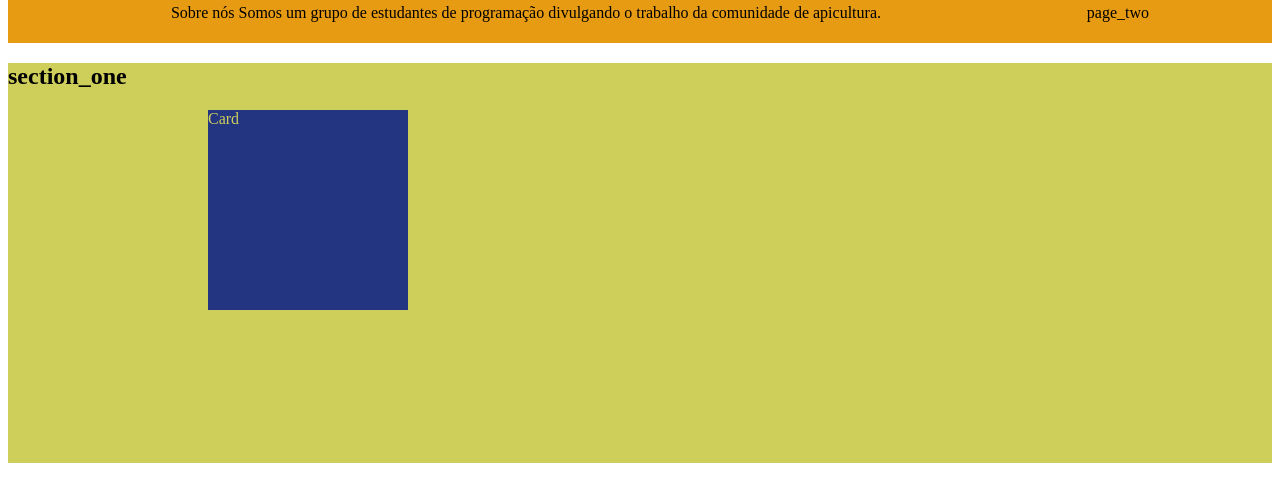
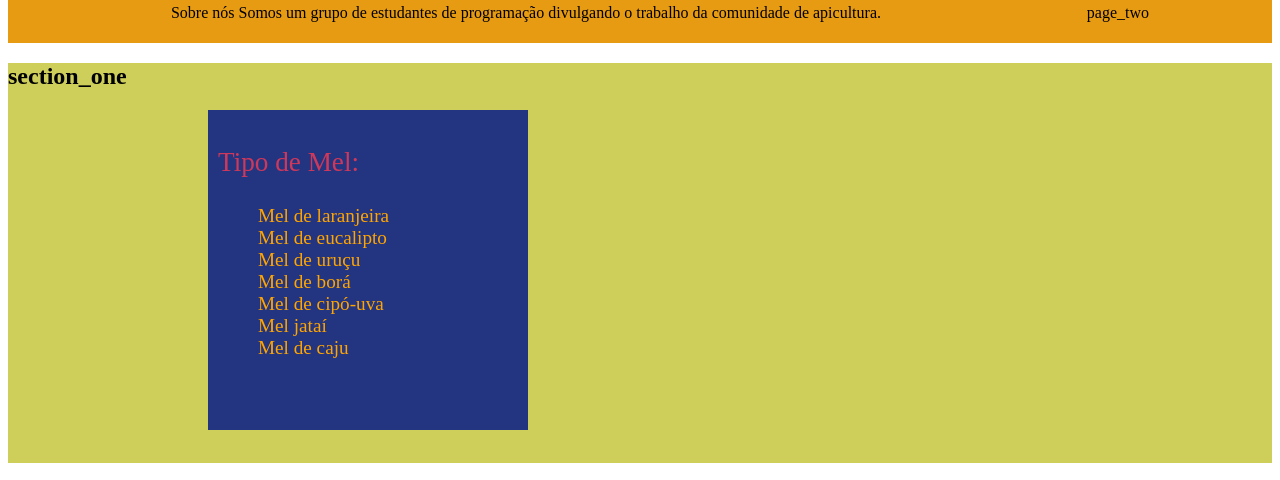
Before and after one commit to marciacristinaamorim/Site-Abelha-Real-Projeto-Trio-Solid, a plain HTML site: page index.html in a window 1280 px wide. Shown: the part 123-603 px from the top of the page. Drawn offline with Linux system fonts and the light colour scheme.

Commit message:
version_1.9

```diff
--- a/index.html
+++ b/index.html
@@ -25,8 +25,17 @@
      <main>
         <section style="width: auto; height: 400px; background-color: rgb(206, 206, 90);">
             <h1>section_one</h1>
-            <div style="width: 200px; height: 200px; margin-left: 200px; background-color: rgb(35, 52, 128);" >
-                <p style="color: rgb(206, 206, 90);">Card</p>
+            <div style="width: 300px; height: 300px; margin-left: 200px; padding: 10px; background-color: rgb(35, 52, 128);" >
+                <p style="color: rgb(206, 56, 90); font-size: 1.7rem;">Tipo de Mel:</p>
+                <ul style="list-style:none; color: orange; font-size: 1.2rem;">
+                  <li>Mel de laranjeira</li>
+                  <li>Mel de eucalipto</li>
+                  <li>Mel de uruçu</li>
+                  <li>Mel de borá</li>
+                  <li>Mel de cipó-uva</li>
+                  <li>Mel jataí</li>
+                  <li>Mel de caju</li>
+                </ul>
             </div>
         </section>
      </main>
```
